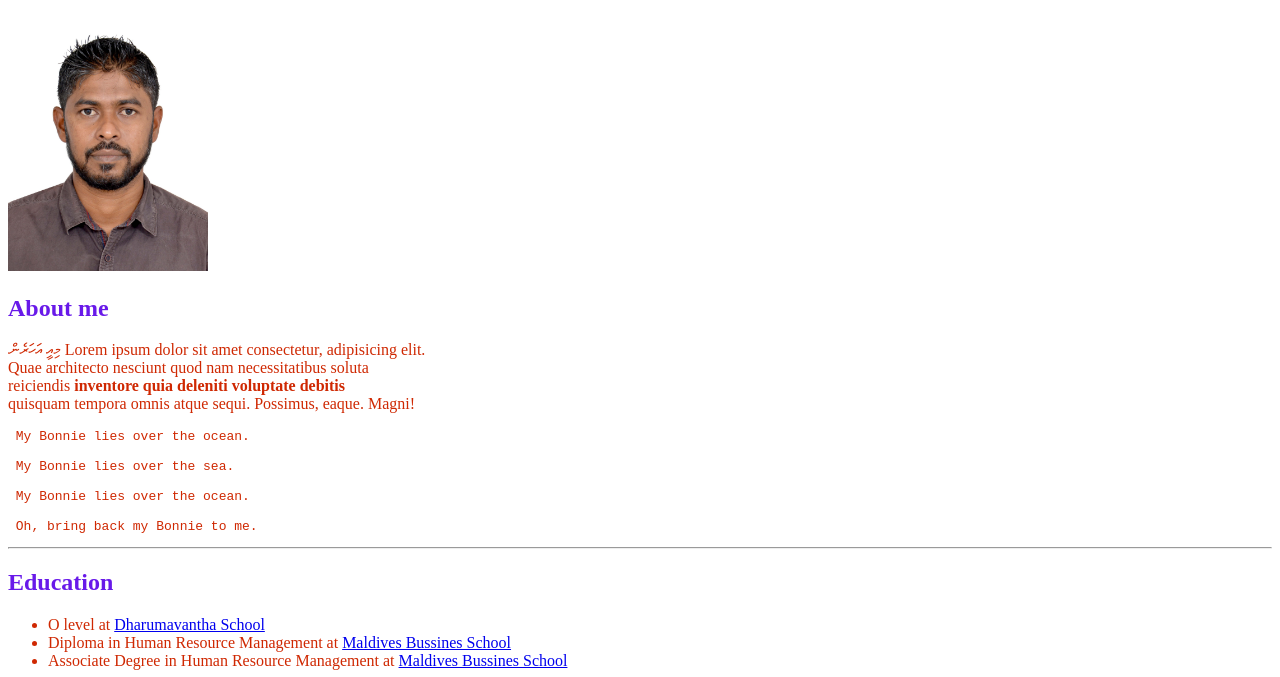
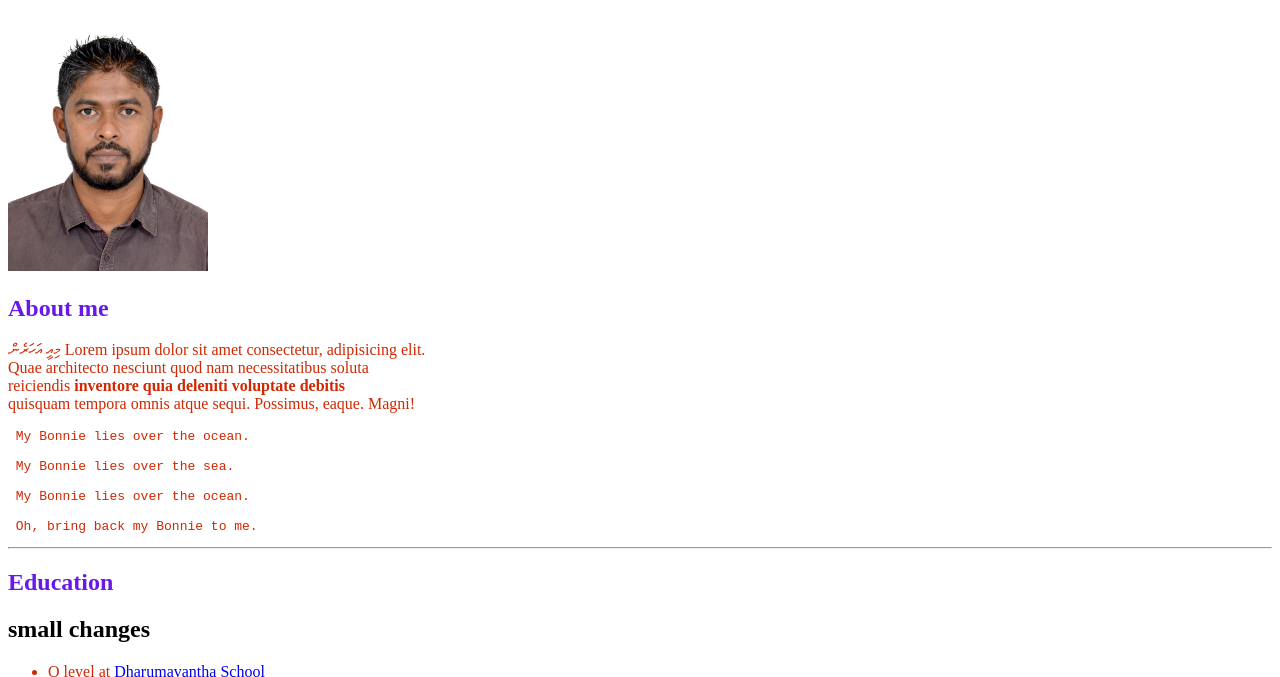
Before and after one commit to proxxyone/website, a plain HTML site: page index.html in a window 1280 px wide. Shown: the part 130-807 px from the top of the page. Drawn offline with Linux system fonts and the light colour scheme.

Commit message:
changes  1

```diff
--- a/index.html
+++ b/index.html
@@ -1,10 +1,6 @@
 <!DOCTYPE html>
 <html lang="en">
-<head>
-
 <h1 style="color:brown; font-size: 60px; font-family: monospace;">My Profile</h1>
-<link rel="icon" type="image/x-icon" href="images\profile.ico">
-</head>
 <img width="200px" src="images\pp.jpg" alt="">
 <h2 style="color:rgba(93, 7, 231, 0.929);">About me</h2>
 <p style="color:rgb(207, 40, 2);">މިއީ އަހަރެން Lorem ipsum dolor sit amet consectetur, adipisicing elit.
@@ -22,6 +18,7 @@
 </pre>
     <hr>
 <h2 style="color:rgba(93, 7, 231, 0.929);">Education</h2>
+<h2>small changes</h2>
 <ul>
     <li style="color:rgb(207, 40, 2);">O level at <a href="https://www.dharuma.edu.mv/">Dharumavantha School</a></li>
     <li style="color:rgb(207, 40, 2);">Diploma in Human Resource Management at <a href="https://businessschool.mv/home/">Maldives Bussines School</a></li>
```
